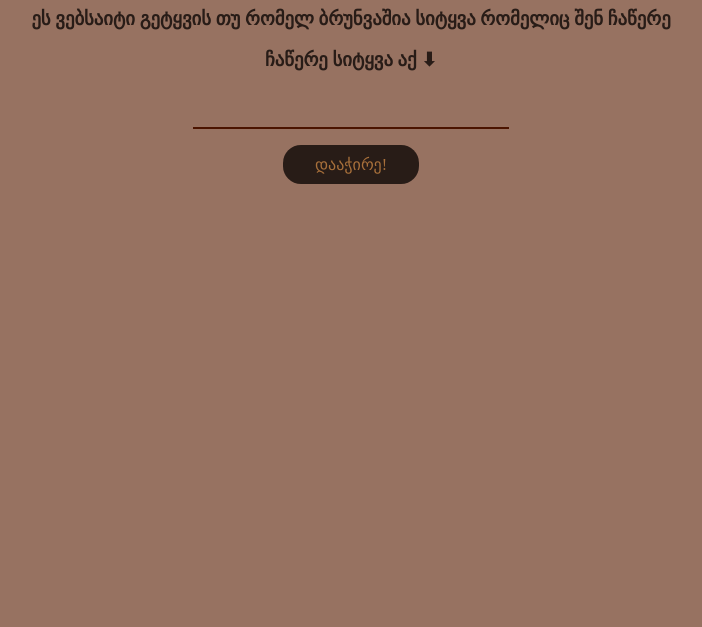
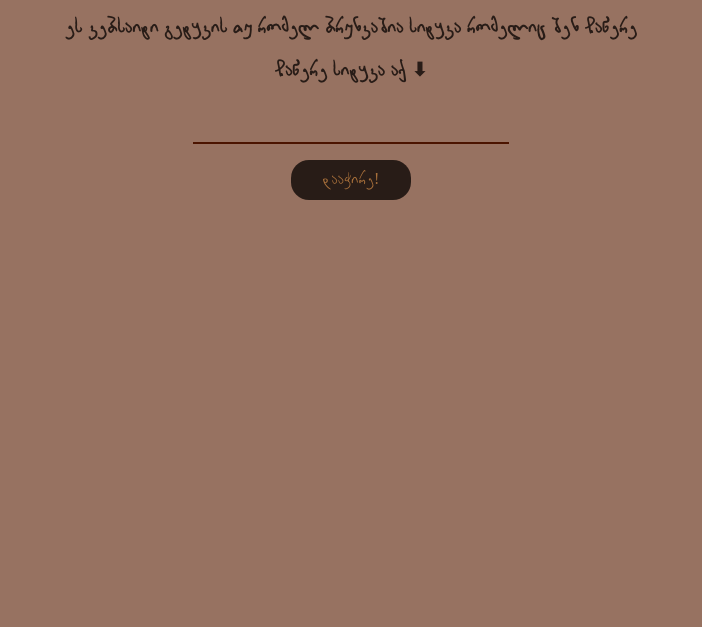
Before and after one commit to corruptedname/arbrunavs, a plain HTML site: page index.html in a window 1280 px wide. Shown: the part 173-800 px from the top of the page, without its empty margins (289-991 px from the left). Drawn offline with nearby package versions, Linux system fonts and the light colour scheme; a web font is replaced by a local one.

Commit message:
Update main.css

```diff
--- a/src/css/main.css
+++ b/src/css/main.css
@@ -1,6 +1,6 @@
 @font-face {
     font-family:"main_font";
-    src: url("corruptedname.github.io/arbrunavs/src/fonts/3d_unicode.ttf") format("truetype");
+    src: url("https://corruptedname.github.io/arbrunavs/src/fonts/3d_unicode.ttf") format("truetype");
 }
 
 body {
```
